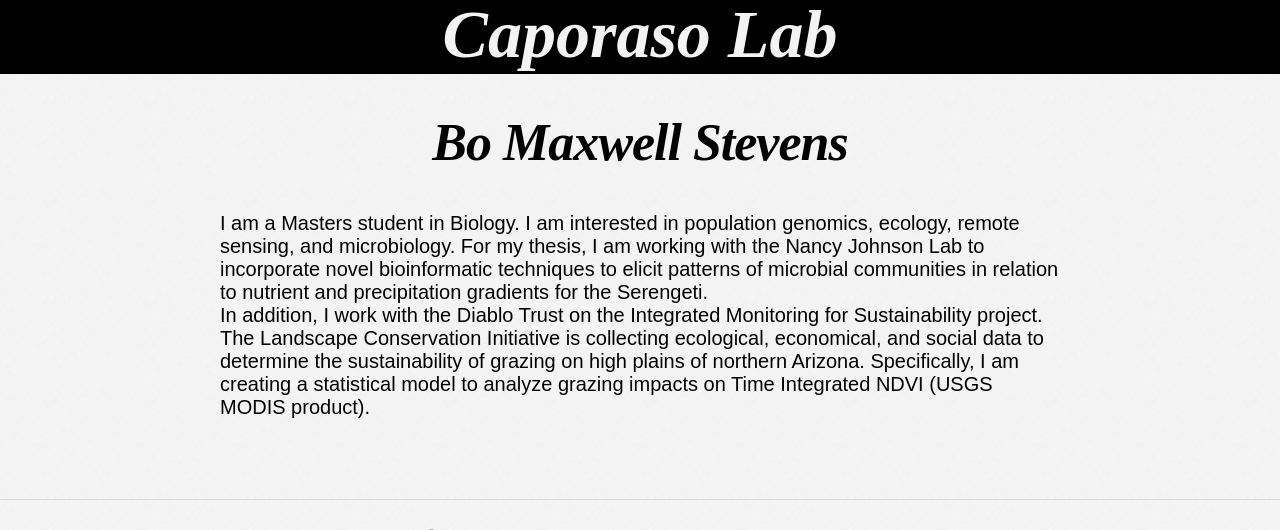
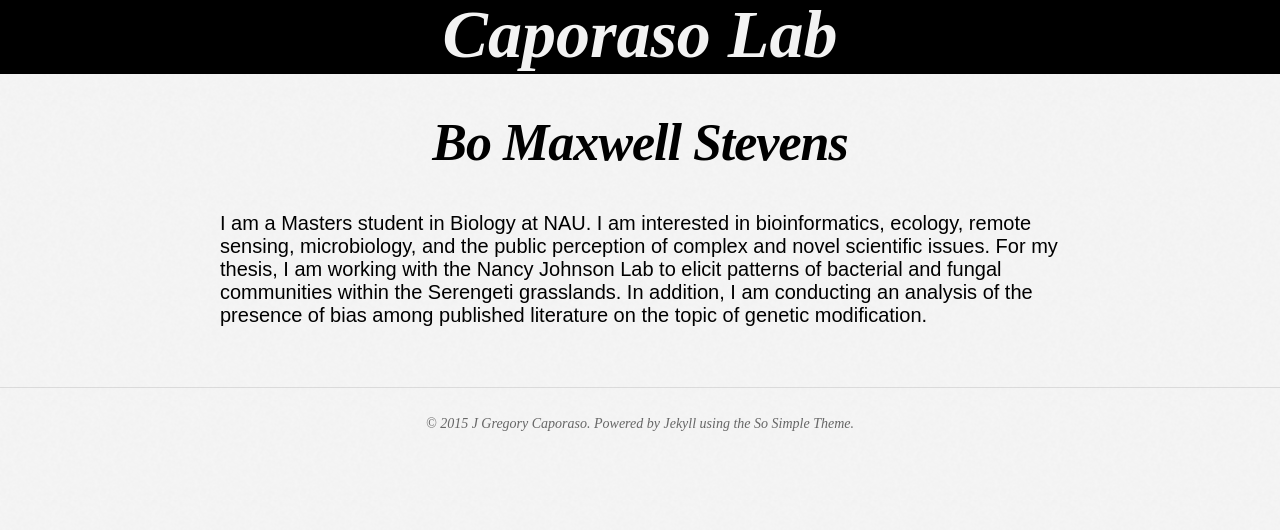
Before and after one commit to wmercurio/gregcaporaso.github.com, a Jekyll site: the page built from people/bo-stevens/index.md, in a window 1280 px wide, cut to the strip 0-530 px from the top of the page. Built offline with Jekyll 4.4.1, drawn with Linux system fonts in a browser that asks for light colours.

Commit message:
Updating profile for Bo

```diff
--- a/people/bo-stevens/index.md
+++ b/people/bo-stevens/index.md
@@ -4,7 +4,5 @@ datatype: bio
 
 title: Bo Maxwell Stevens
 picture: "bo-stevens/profile.png"
-abstract: "I am a Masters student in Biology. I am interested in population genomics, ecology, remote sensing, and microbiology. For my thesis, I am working with the Nancy Johnson Lab to  incorporate novel bioinformatic techniques to elicit patterns of microbial communities in relation to nutrient and precipitation gradients for the Serengeti.
-
-<p>In addition, I work with the Diablo Trust on the Integrated Monitoring for Sustainability project. The Landscape Conservation Initiative is collecting ecological, economical, and social data to determine the sustainability of grazing on high plains of northern Arizona. Specifically, I am creating a statistical model to analyze grazing impacts on Time Integrated NDVI (USGS MODIS product)."
+abstract: "I am a Masters student in Biology at NAU. I am interested in bioinformatics, ecology, remote sensing, microbiology, and the public perception of complex and novel scientific issues. For my thesis, I am working with the Nancy Johnson Lab to elicit patterns of bacterial and fungal communities within the Serengeti grasslands. In addition, I am conducting an analysis of the presence of bias among published literature on the topic of genetic modification."
 ---
```
